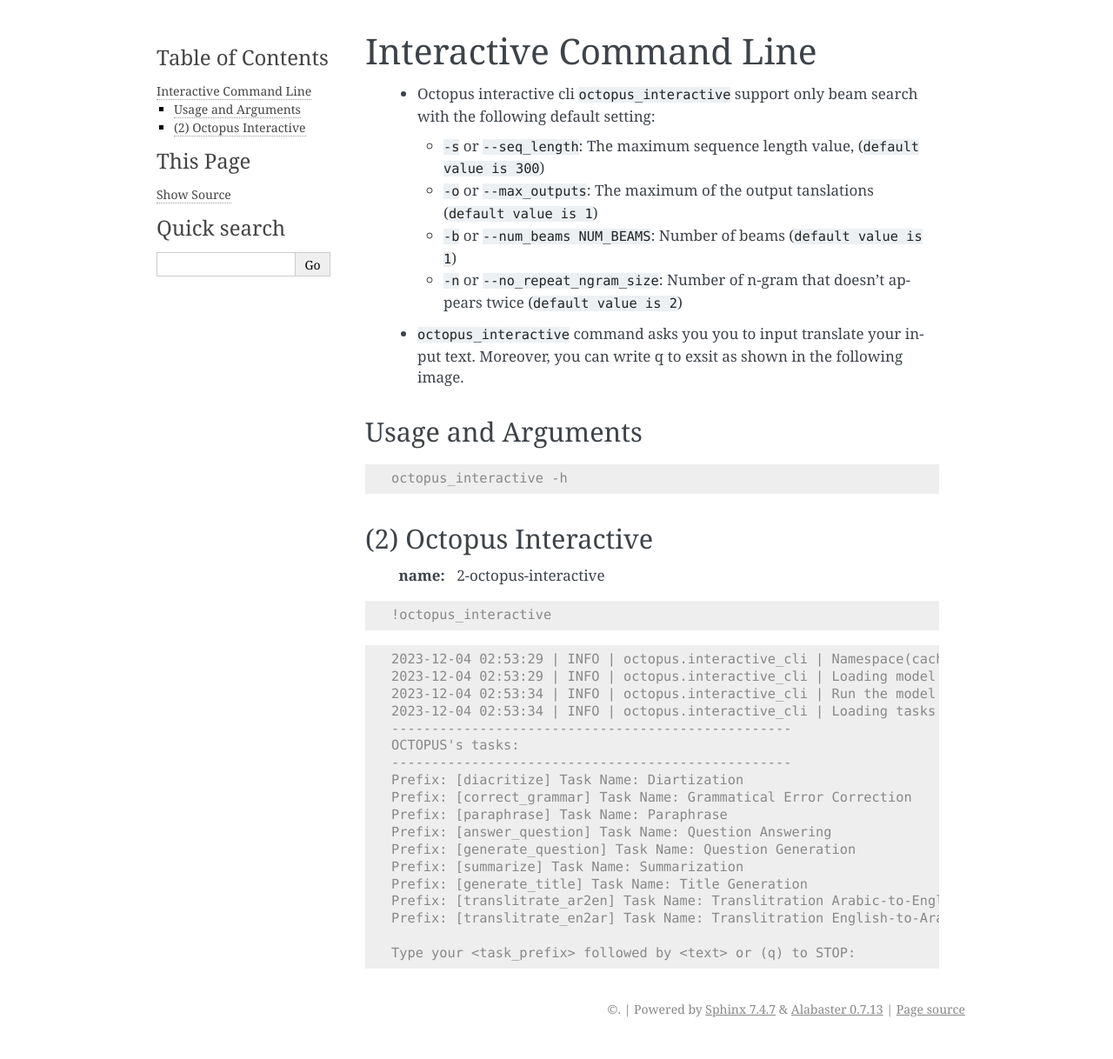
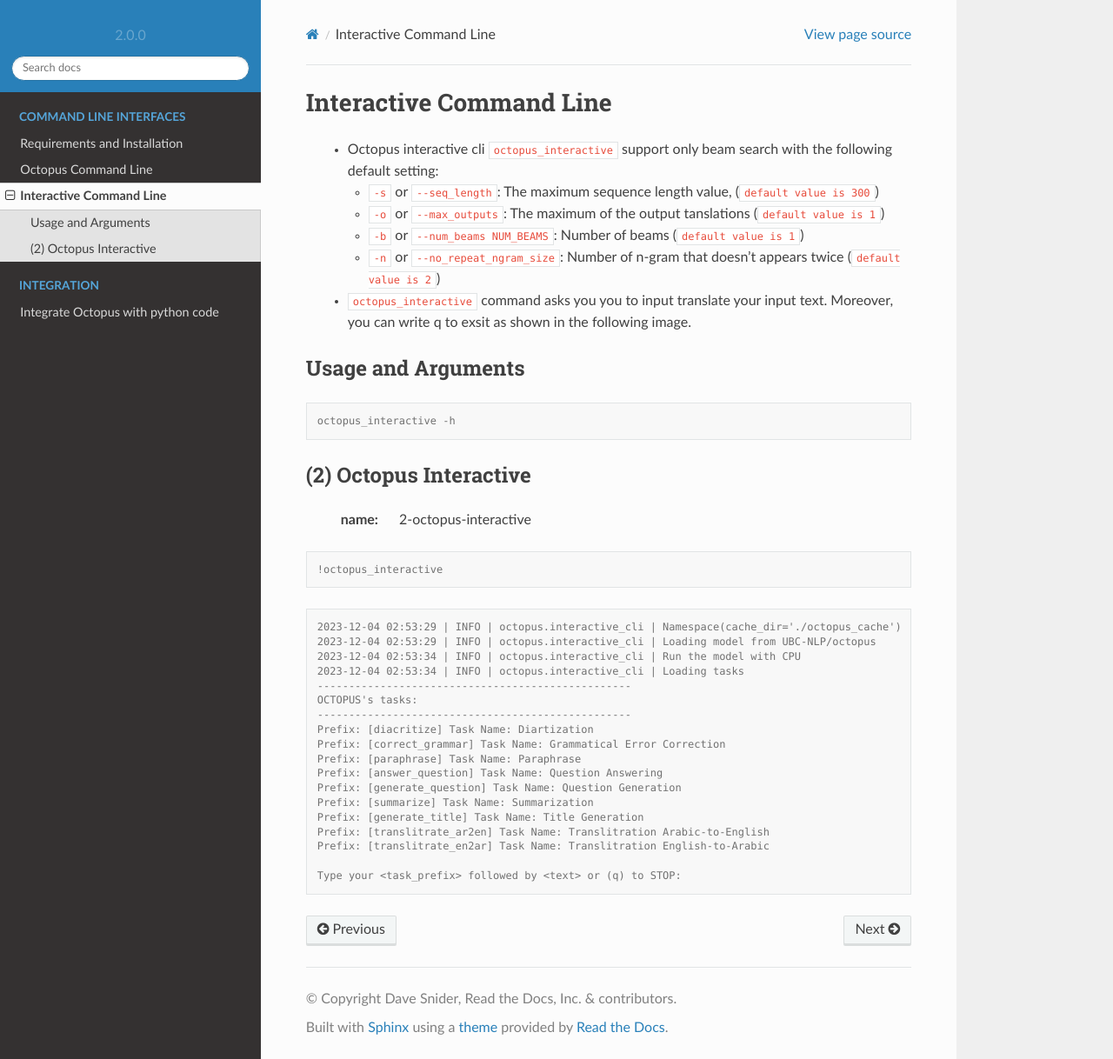
Before and after one commit to UBC-NLP/octopus, a Sphinx documentation site: the page built from docs/octopus_interactive_cli.rst, in a window 1280 px wide and 1218 px high. Shown: the whole window at 87% size. Built offline with Sphinx 7.4.7 and the Read the Docs theme 2.0.0, drawn with Linux system fonts in a browser that asks for light colours; some of the changed lines change nothing that is shown.

Commit message:
Update conf.py

```diff
--- a/docs/conf.py
+++ b/docs/conf.py
@@ -1,16 +1,116 @@
+# -*- coding: utf-8 -*-
+
+import sys
+import os
+import re
+
+# Prefer to use the version of the theme in this repo
+# and not the installed version of the theme.
+sys.path.insert(0, os.path.abspath('..'))
+sys.path.append(os.path.abspath('./demo/'))
+
+from sphinx_rtd_theme import __version__ as theme_version
+from sphinx_rtd_theme import __version_full__ as theme_version_full
+from sphinx.locale import _
+
+project = u'Read the Docs Sphinx Theme'
+slug = re.sub(r'\W+', '-', project.lower())
+version = theme_version
+release = theme_version_full
+author = u'Dave Snider, Read the Docs, Inc. & contributors'
+copyright = author
+language = 'en'
+
+extensions = [
+    'sphinx.ext.intersphinx',
+    'sphinx.ext.autodoc',
+    'sphinx.ext.autosummary',
+    'sphinx.ext.mathjax',
+    'sphinx.ext.viewcode',
+    'sphinx_rtd_theme',
+]
+
+templates_path = ['_templates']
+source_suffix = '.rst'
+exclude_patterns = []
+locale_dirs = ['locale/']
+gettext_compact = False
+
+master_doc = 'index'
+suppress_warnings = ['image.nonlocal_uri']
+pygments_style = 'default'
+
+if sys.version_info < (3, 0):
+    tags.add("python2")
+else:
+    tags.add("python3")
+
+intersphinx_mapping = {
+    'rtd': ('https://docs.readthedocs.io/en/stable/', None),
+    'rtd-dev': ('https://dev.readthedocs.io/en/stable/', None),
+    'sphinx': ('https://www.sphinx-doc.org/en/master/', None),
+}
+
+html_theme = 'sphinx_rtd_theme'
 html_theme_options = {
-    # 'analytics_id': 'G-XXXXXXXXXX',  #  Provided by Google in your dashboard
-    'analytics_anonymize_ip': False,
-    'logo_only': False,
-    'display_version': True,
-    'prev_next_buttons_location': 'bottom',
-    'style_external_links': False,
-    'vcs_pageview_mode': '',
-    'style_nav_header_background': 'white',
-    # Toc options
-    'collapse_navigation': True,
-    'sticky_navigation': True,
-    'navigation_depth': 4,
-    'includehidden': True,
-    'titles_only': False
+    'logo_only': True,
+    'navigation_depth': 5,
 }
+html_context = {}
+
+if not 'READTHEDOCS' in os.environ:
+    html_static_path = ['_static/']
+    html_js_files = ['debug.js']
+
+    # Add fake versions for local QA of the menu
+    html_context['test_versions'] = list(map(
+        lambda x: str(x / 10),
+        range(1, 100)
+    ))
+
+html_logo = "demo/static/logo-wordmark-light.svg"
+html_show_sourcelink = True
+html_favicon = "demo/static/favicon.ico"
+
+htmlhelp_basename = slug
+
+
+latex_documents = [
+  ('index', '{0}.tex'.format(slug), project, author, 'manual'),
+]
+
+man_pages = [
+    ('index', slug, project, [author], 1)
+]
+
+texinfo_documents = [
+  ('index', slug, project, author, slug, project, 'Miscellaneous'),
+]
+
+
+# Extensions to theme docs
+def setup(app):
+    from sphinx.domains.python import PyField
+    from sphinx.util.docfields import Field
+
+    app.add_object_type(
+        'confval',
+        'confval',
+        objname='configuration value',
+        indextemplate='pair: %s; configuration value',
+        doc_field_types=[
+            PyField(
+                'type',
+                label=_('Type'),
+                has_arg=False,
+                names=('type',),
+                bodyrolename='class'
+            ),
+            Field(
+                'default',
+                label=_('Default'),
+                has_arg=False,
+                names=('default',),
+            ),
+        ]
+    )
```
